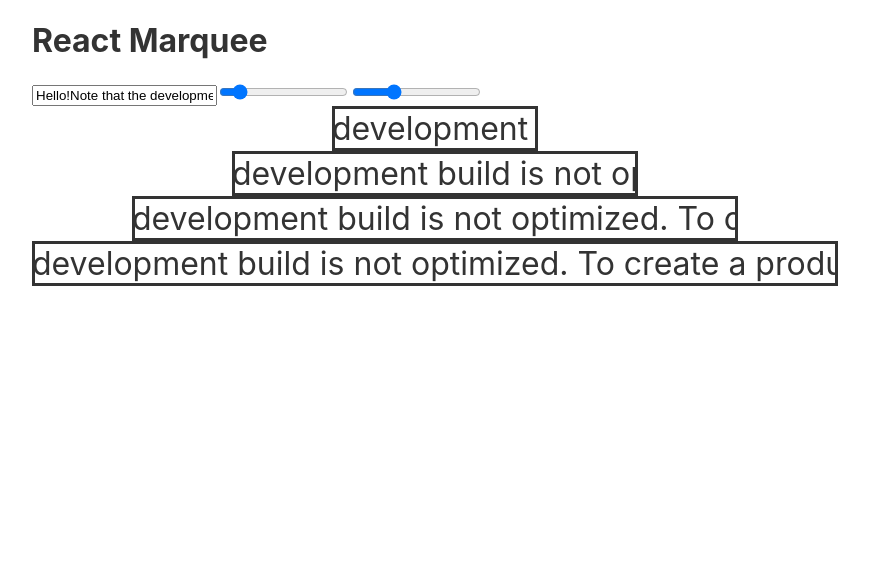
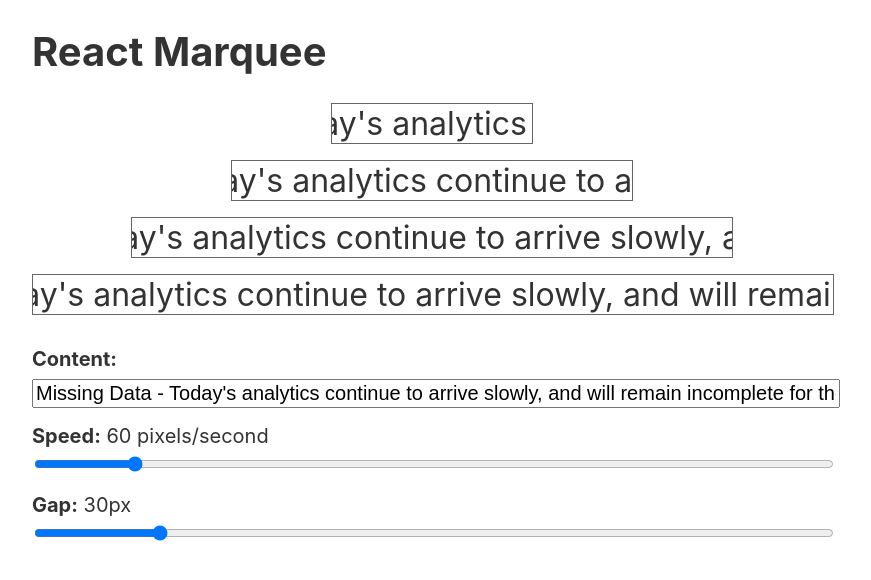
Before and after one commit to alexnorton/react-marquee, a React (Create React App) app: page / in a window 1280 px wide. Shown: the top 580 px of the page, without its empty margins (208-1079 px from the left). Built offline with nearby package versions, Linux system fonts and the light colour scheme.

Commit message:
Improve styling

```diff
--- a/src/App.tsx
+++ b/src/App.tsx
@@ -15,6 +15,24 @@ const Container = styled.div`
   margin-left: auto;
   margin-right: auto;
   width: 800px;
+
+  input {
+    width: 100%;
+    font-size: 20px;
+    margin-top: 8px;
+  }
+
+  > div {
+    margin-bottom: 16px;
+  }
+`;
+
+const Marquees = styled.div`
+  margin-bottom: 16px;
+
+  > div {
+    margin-bottom: 16px;
+  }
 `;
 
 interface MarqueeContainerProps {
@@ -26,6 +44,11 @@ const MarqueeContainer = styled.div<MarqueeContainerProps>`
   margin-right: auto;
   width: ${({ width }) => width}px;
   font-size: 32px;
+  border: 1px solid #666;
+
+  &:last-child {
+    margin-bottom: 32px;
+  }
 `;
 
 class App extends React.Component<AppProps, AppState> {
@@ -34,7 +57,7 @@ class App extends React.Component<AppProps, AppState> {
 
     this.state = {
       text:
-        'Hello!Note that the development build is not optimized. To create a production build, use yarn build.',
+        "Missing Data - Today's analytics continue to arrive slowly, and will remain incomplete for the next hour or so. This data is from 10:23am.",
       speed: 60,
       gap: 30,
     };
@@ -62,7 +85,21 @@ class App extends React.Component<AppProps, AppState> {
     return (
       <Container>
         <h1>React Marquee</h1>
+        <Marquees>
+          {[200, 400, 600, 800].map((width, index) => (
+            <MarqueeContainer width={width} key={index}>
+              <Marquee gap={gap} speed={speed}>
+                {text}
+              </Marquee>
+            </MarqueeContainer>
+          ))}
+        </Marquees>
+        <div>
+          <strong>Content:</strong>
           <input type="text" value={text} onChange={this.handleTextChange} />
+        </div>
+        <div>
+          <strong>Speed:</strong> {speed} pixels/second
           <input
             type="range"
             value={speed}
@@ -70,21 +107,17 @@ class App extends React.Component<AppProps, AppState> {
             max={500}
             onChange={this.handleSpeedChange}
           />
+        </div>
+        <div>
+          <strong>Gap:</strong> {gap}px
           <input
             type="range"
             value={gap}
             min={0}
-          max={100}
+            max={200}
             onChange={this.handleGapChange}
           />
-
-        {[200, 400, 600, 800].map((width, index) => (
-          <MarqueeContainer width={width} key={index}>
-            <Marquee gap={gap} speed={speed}>
-              {text}
-            </Marquee>
-          </MarqueeContainer>
-        ))}
+        </div>
       </Container>
     );
   }
--- a/src/GlobalStyle.ts
+++ b/src/GlobalStyle.ts
@@ -3,6 +3,7 @@ import { createGlobalStyle } from 'styled-components';
 const GlobalStyle = createGlobalStyle`
   body {
     color: #333;
+    font-size: 20px;
     font-family: -apple-system, BlinkMacSystemFont, 'Segoe UI', Roboto, Oxygen,
       Ubuntu, Cantarell, 'Open Sans', 'Helvetica Neue', sans-serif;
   }
--- a/src/Marquee.tsx
+++ b/src/Marquee.tsx
@@ -3,7 +3,6 @@ import styled, { keyframes } from 'styled-components';
 
 const Outer = styled.div`
   width: 100%;
-  border: 3px solid #333;
   overflow: hidden;
   white-space: nowrap;
 `;
```
Lines whose indentation alone changed are shown as unchanged.
